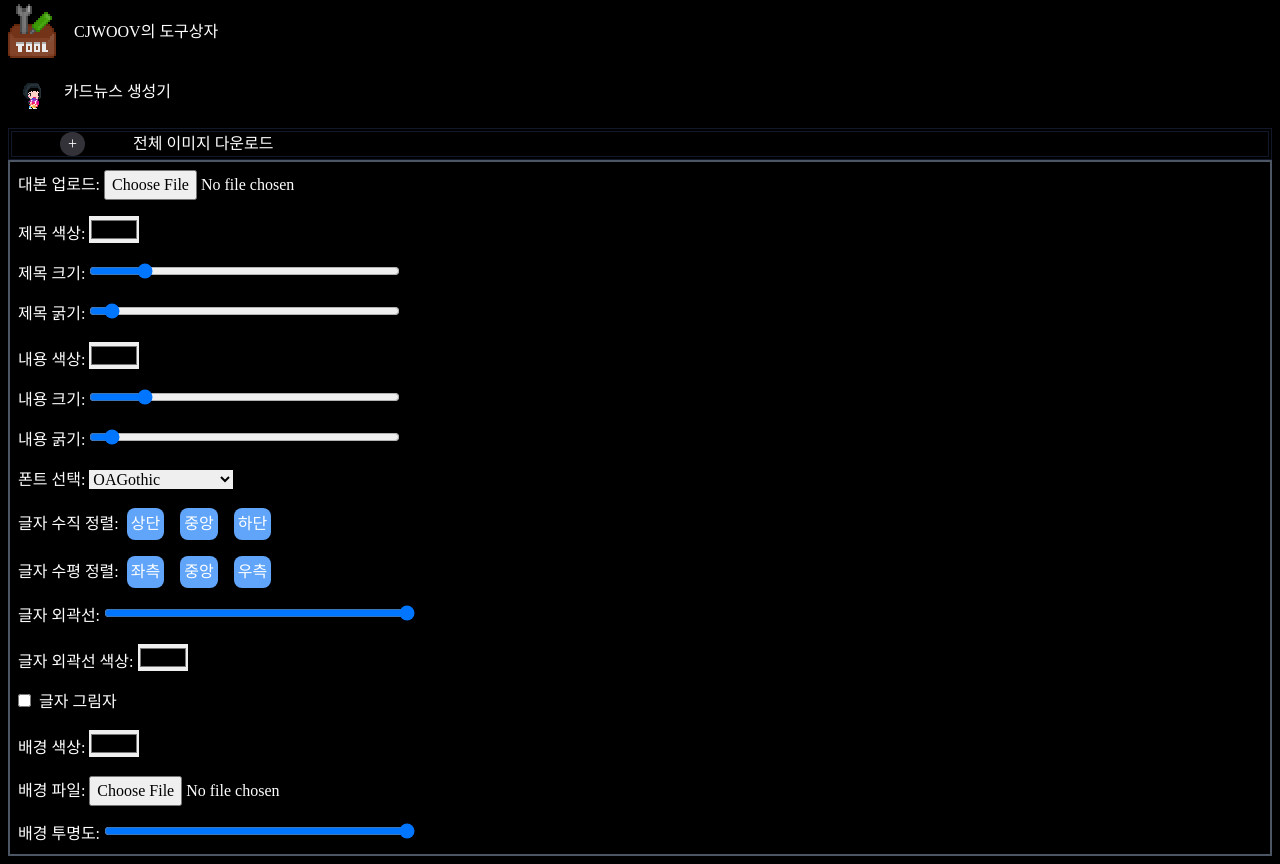
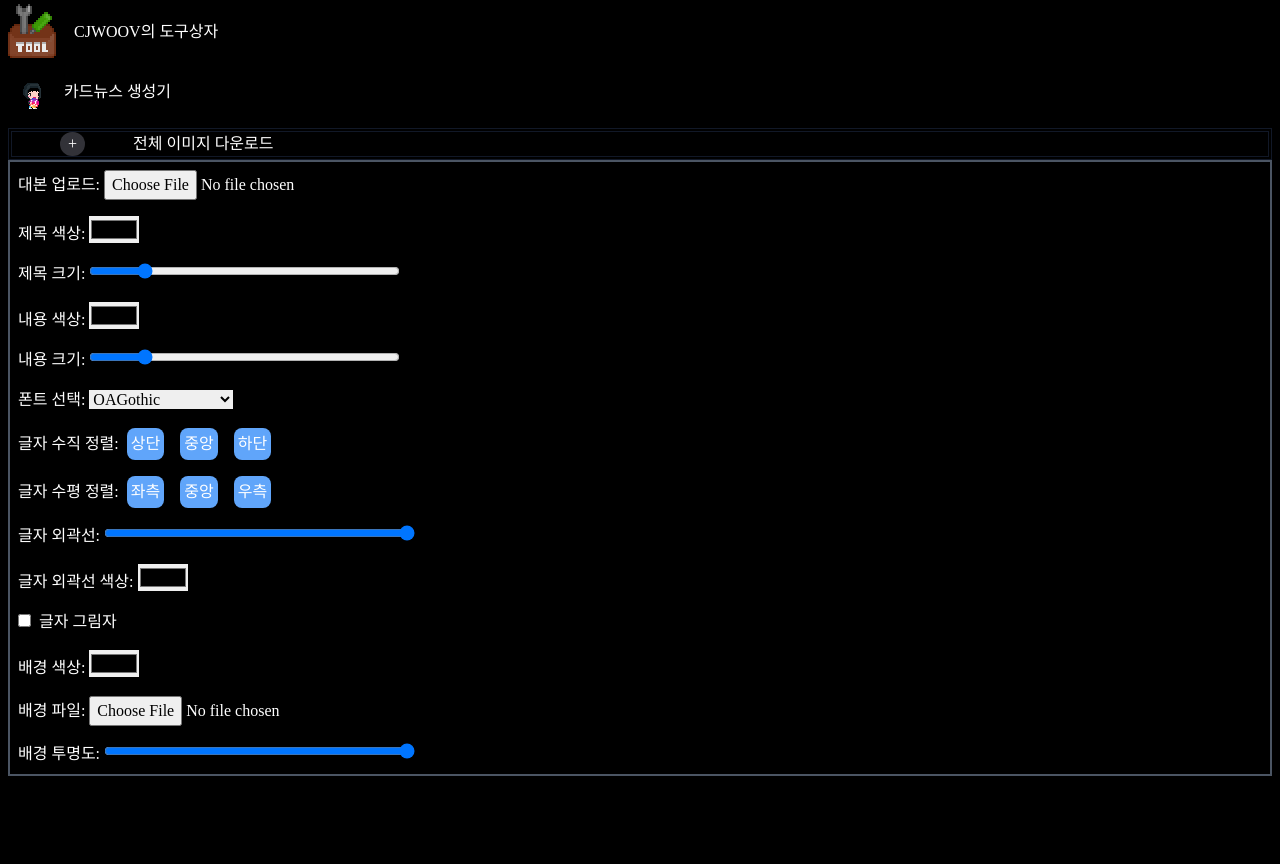
Before and after one commit to cjwcjswo/toolkit_cjwoov, a Next.js app in the folder client/: page /card-news in a window 1280 px wide. After the commit the page ends 800 px from the top, so only its background shows below. Built offline with nearby package versions, Linux system fonts and the light colour scheme; a web font is replaced by a local one.

Commit message:
- 카드 뉴스 리팩토링 - 스크립트를 불러 올 때 수정이 안되는 버그 수정

```diff
--- a/client/pages/card-news.js
+++ b/client/pages/card-news.js
@@ -5,20 +5,13 @@ import { saveAs } from 'file-saver';
 const CardNews = ({ page, setting, title, content, addCanvasRef, removeCanvasRef }) => {
     const canvasRef = useRef(null);
 
-    const [titleText, setTitleText] = useState("");
-    const [contentText, setContentText] = useState("");
+    const [titleText, setTitleText] = useState(title);
+    const [contentText, setContentText] = useState(content);
     const [imageSrc, setImageSrc] = useState('');
 
     useEffect(() => {
         if (!canvasRef.current) {
             return;
-        }
-
-        if (title !== "") {
-            setTitleText(title);
-        }
-        if (content !== "") {
-            setContentText(content);
         }
 
         const canvas = canvasRef.current;
@@ -43,7 +36,7 @@ const CardNews = ({ page, setting, title, content, addCanvasRef, removeCanvasRef
         };
 
         // 텍스트 렌더링 함수
-        const renderText = (titleText, contentText, titleTextStyle, contentTextStyle) => {
+        const renderText = () => {
             if (titleText === '' && contentText === '') {
                 return;
             }
@@ -57,10 +50,10 @@ const CardNews = ({ page, setting, title, content, addCanvasRef, removeCanvasRef
             const MARGIN_Y = 50;
 
             ctx.textAlign = 'center';
-            if (titleTextStyle.textHorizontalAlign === 'left') {
+            if (setting.textHorizontalAlign === 'left') {
                 ctx.textAlign = 'left';
                 textX = MARGIN_X;
-            } else if (titleTextStyle.textHorizontalAlign === 'right') {
+            } else if (setting.textHorizontalAlign === 'right') {
                 ctx.textAlign = 'right';
                 textX = canvas.width - MARGIN_X;
             } else {
@@ -71,38 +64,38 @@ const CardNews = ({ page, setting, title, content, addCanvasRef, removeCanvasRef
             let textX, textY = 0;
 
             textLines.forEach((line) => {
-                ctx.font = `${contentTextStyle.textThickness} ${contentTextStyle.textSize}px ${contentTextStyle.font}`
+                ctx.font = `${setting.contentTextStyle.textSize}px ${setting.contentTextStyle.font}`
                 const textMetrics = ctx.measureText(line);
                 const textHeight = textMetrics.actualBoundingBoxAscent + textMetrics.actualBoundingBoxDescent;
 
-                if (titleTextStyle.textVerticalAlign === 'top') {
+                if (setting.textVerticalAlign === 'top') {
                     // empty
-                } else if (titleTextStyle.textVerticalAlign === 'middle') {
+                } else if (setting.textVerticalAlign === 'middle') {
                     textY -= (textHeight + MARGIN_Y) / 2;
                 } else {
                     textY -= (textHeight + MARGIN_Y);
                 }
             });
 
-            if (titleTextStyle.textVerticalAlign === 'top') {
+            if (setting.textVerticalAlign === 'top') {
                 // empty
-            } else if (titleTextStyle.textVerticalAlign === 'middle') {
+            } else if (setting.textVerticalAlign === 'middle') {
                 textY += canvas.height / 2;
             } else {
                 textY += canvas.height - MARGIN_Y;
             }
 
             if (titleText !== '') {
-                ctx.fillStyle = titleTextStyle.textColor;
-                ctx.font = `${titleTextStyle.textThickness} ${titleTextStyle.textSize}px ${titleTextStyle.font}`
+                ctx.fillStyle = setting.titleTextStyle.textColor;
+                ctx.font = `${setting.titleTextStyle.textSize}px ${setting.font}`
 
                 const textMetrics = ctx.measureText(titleText);
                 const textHeight = textMetrics.actualBoundingBoxAscent + textMetrics.actualBoundingBoxDescent;
 
                 textY += MARGIN_Y;
-                if (titleTextStyle.textVerticalAlign === 'middle') {
+                if (setting.textVerticalAlign === 'middle') {
                     textY -= (textHeight / 2 + MARGIN_Y);
-                } else if (titleTextStyle.textVerticalAlign == 'bottom') {
+                } else if (setting.textVerticalAlign == 'bottom') {
                     textY -= textHeight + MARGIN_Y;
                 }
                 ctx.fillText(titleText, textX, textY);
@@ -114,8 +107,8 @@ const CardNews = ({ page, setting, title, content, addCanvasRef, removeCanvasRef
             }
 
             if (contentText !== '') {
-                ctx.fillStyle = contentTextStyle.textColor;
-                ctx.font = `${contentTextStyle.textThickness} ${contentTextStyle.textSize}px ${contentTextStyle.font}`
+                ctx.fillStyle = setting.contentTextStyle.textColor;
+                ctx.font = `${setting.contentTextStyle.textSize}px ${setting.font}`
 
                 textLines.forEach((line) => {
                     const textMetrics = ctx.measureText(line);
@@ -131,24 +124,14 @@ const CardNews = ({ page, setting, title, content, addCanvasRef, removeCanvasRef
             }
         };
 
-        if (imageSrc !== '') {
+        if (imageSrc !== '' || setting.backgroundImage !== '') {
             const image = new Image();
-            image.src = imageSrc;
 
-            image.onload = () => {
-                ctx.drawImage(image, 0, 0, canvas.width, canvas.height);
-
-                ctx.globalAlpha = 1;
-                applyCommonSettings();
-                renderText(titleText, contentText, setting.titleTextStyle, setting.contentTextStyle);
-            };
-
-            return;
-        }
-
-        if (setting.backgroundImage !== '') {
-            const image = new Image();
-            image.src = setting.backgroundImage;
+            if (imageSrc !== '') {
+                image.src = imageSrc;
+            } else {
+                image.src = setting.backgroundImage;
+            }
 
             image.onload = () => {
                 ctx.globalAlpha = setting.backgroundImageOpacity;
@@ -156,10 +139,12 @@ const CardNews = ({ page, setting, title, content, addCanvasRef, removeCanvasRef
 
                 ctx.globalAlpha = 1;
                 applyCommonSettings();
-                renderText(titleText, contentText, setting.titleTextStyle, setting.contentTextStyle);
+                renderText();
             };
 
-            return;
+            return () => {
+                image.onload = null;
+            };
         }
 
         ctx.globalAlpha = 1;
@@ -167,11 +152,9 @@ const CardNews = ({ page, setting, title, content, addCanvasRef, removeCanvasRef
         ctx.fillRect(0, 0, canvas.width, canvas.height);
 
         applyCommonSettings();
-        renderText(titleText, contentText, setting.titleTextStyle, setting.contentTextStyle);
+        renderText();
 
-
-
-    }, [canvasRef, setting, imageSrc, title, content, titleText, contentText]);
+    }, [canvasRef, setting, imageSrc, titleText, contentText]);
 
     // 최초 마운트 시에만 실행될 로직
     useEffect(() => {
@@ -215,11 +198,11 @@ const CardNews = ({ page, setting, title, content, addCanvasRef, removeCanvasRef
             <div className="m-2 hidden md:block">
                 <div>
                     제목
-                    <input type="text" className="w-full text-black" onChange={handleTitleTextChange} />
+                    <input type="text" className="w-full text-black" onChange={handleTitleTextChange} value={titleText}/>
                 </div>
                 <div className="mt-2 w-full">
                     내용
-                    <textarea className="w-full text-black" rows="5" onChange={handleContentTextChange} />
+                    <textarea className="w-full text-black" rows="5" onChange={handleContentTextChange} value={contentText}/>
                 </div>
                 <div className="mt-2">
                     <input type="file" accept="image/*" onChange={handleImageChange}/>
@@ -244,19 +227,11 @@ const CardNewsBasicSetting = (props) => {
                     onChange={(e) => { props.onChangeTitleTextSize(e.target.value) }} />
             </div>
             <div className="mt-4">
-                제목 굵기: <input type="range" min="1" max="1000" step="1" className="w-1/4"
-                    onChange={(e) => { props.onChangeTitleTextThickness(e.target.value) }} />
-            </div>
-            <div className="mt-4">
                 내용 색상: <input type="color" onChange={(e) => { props.onChangeContentTextColor(e.target.value) }} />
             </div>
             <div className="mt-4">
                 내용 크기: <input type="range" min="10" max="256" step="1" className="w-1/4"
                     onChange={(e) => { props.onChangeContentTextSize(e.target.value) }} />
-            </div>
-            <div className="mt-4">
-                내용 굵기: <input type="range" min="1" max="1000" step="1" className="w-1/4"
-                    onChange={(e) => { props.onChangeContentTextThickness(e.target.value) }} />
             </div>
             <div className="mt-4">
                 폰트 선택:
@@ -380,175 +355,117 @@ const CardNewsMaker = ({ setting, textScript }) => {
 
 const DEFAULT_SETTING = {
     "titleTextStyle": {
-        "font": DEFAULT_FONTS[0],
         "textColor": "black",
-        "textSize": 128,
-        "textThickness": 1,
-        "textHorizontalAlign": "right",
-        "textVerticalAlign": "top"
+        "textSize": 128
     },
     "contentTextStyle": {
-        "font": DEFAULT_FONTS[0],
         "textColor": "black",
-        "textSize": 100,
-        "textThickness": 1,
-        "textHorizontalAlign": "right",
-        "textVerticalAlign": "top"
+        "textSize": 100
     },
+    "font": DEFAULT_FONTS[0],
     "textStrokeSize": 0,
     "textStrokeColor": "white",
+    "textShadow": false,
+    "textHorizontalAlign": "right",
+    "textVerticalAlign": "top",
     "backgroundColor": "white",
-    "backgroundImage": "",
-    "textShadow": false,
     "backgroundImage": "",
     "backgroundImageOpacity": 100
 
 };
+
+const useSettings = (initialSettings) => {
+    const [settings, setSettings] = useState(initialSettings);
+
+    const updateSetting = (key, value) => {
+        setSettings(prev => ({
+            ...prev,
+            [key]: value
+        }));
+    };
+
+    const updateNestedSetting = (key, subKey, value) => {
+        setSettings(prev => ({
+            ...prev,
+            [key]: {
+                ...prev[key],
+                [subKey]: value
+            }
+        }));
+    };
+
+    const toggleSetting = (key) => {
+        setSettings(prev => ({
+            ...prev,
+            [key]: !prev[key]
+        }));
+    };
+
+    return { settings, updateSetting, updateNestedSetting, toggleSetting };
+  };
+
 const CardNewsPage = () => {
-    const [setting, setSetting] = useState(DEFAULT_SETTING);
+    const { settings, updateSetting, updateNestedSetting, toggleSetting } = useSettings(DEFAULT_SETTING);
     const [textScript, setTextScript] = useState('');
 
     // 폰트 변경
     const handleChangeFont = (font) => {
-        setSetting({
-            ...setting,
-            "titleTextStyle": {
-                ...setting.titleTextStyle,
-                "font": font
-            },
-            "contentTextStyle": {
-                ...setting.contentTextStyle,
-                "font": font
-            }
-        });
+        updateSetting("font", font);
+    }
+
+    // 글자 외곽선 색상 변경
+    const handleChangeTextStrokeColor = (textStrokeColor) => {
+        updateSetting("textStrokeColor", textStrokeColor);
+    }
+
+    // 글자 외곽선 굵기 변경
+    const handleChangeTextStrokeSize = (textStrokeSize) => {
+        updateSetting("textStrokeSize", textStrokeSize);
+    }
+
+    // 배경 색상 변경
+    const handleChangeBackgroundColor = (backgroundColor) => {
+        updateSetting("backgroundColor", backgroundColor);
+    }
+
+    // 글자 수평 정렬
+    const handleClickTextHorizontalAlign = (textHorizontalAlign) => {
+        updateSetting("textHorizontalAlign", textHorizontalAlign);
+    }
+
+    // 글자 수직 정렬
+    const handleClickTextVerticalAlign = (textVerticalAlign) => {
+        updateSetting("textVerticalAlign", textVerticalAlign);
+    }
+
+    // 배경 이미지 투명도 조절
+    const handleBackgroundImageOpacityChange = (opacity) => {
+        updateSetting("backgroundImageOpacity", opacity);
     }
 
     // 제목 크기 변경
-    const handleChangeTitleTextSize = (size) => {
-        setSetting({
-            ...setting,
-            "titleTextStyle": {
-                ...setting.titleTextStyle,
-                "textSize": size
-            }
-        });
+    const handleChangeTitleTextSize = (titleTextSize) => {
+        updateNestedSetting("titleTextStyle", "textSize", titleTextSize);
     }
 
     // 제목 색상 변경
-    const handleChangeTitleTextColor = (color) => {
-        setSetting({
-            ...setting,
-            "titleTextStyle": {
-                ...setting.titleTextStyle,
-                "textColor": color
-            }
-        });
-    }
-
-    // 제목 굵기 변경
-    const handleChangeTitleTextThickness = (thickness) => {
-        setSetting({
-            ...setting,
-            "titleTextStyle": {
-                ...setting.titleTextStyle,
-                "textThickness": thickness
-            }
-        });
+    const handleChangeTitleTextColor = (titleTextColor) => {
+        updateNestedSetting("titleTextStyle", "textColor", titleTextColor);
     }
 
     // 내용 크기 변경
-    const handleChangeContentTextSize = (size) => {
-        setSetting({
-            ...setting,
-            "contentTextStyle": {
-                ...setting.contentTextStyle,
-                "textSize": size
-            }
-        });
+    const handleChangeContentTextSize = (contentTextSize) => {
+        updateNestedSetting("contentTextStyle", "textSize", contentTextSize);
     }
 
     // 내용 색상 변경
-    const handleChangeContentTextColor = (color) => {
-        setSetting({
-            ...setting,
-            "contentTextStyle": {
-                ...setting.contentTextStyle,
-                "textColor": color
-            }
-        });
-    }
-
-    // 내용 굵기 변경
-    const handleChangeContentTextThickness = (thickness) => {
-        setSetting({
-            ...setting,
-            "contentTextStyle": {
-                ...setting.contentTextStyle,
-                "textThickness": thickness
-            }
-        });
-    }
-
-    // 글자 외곽선 색상 변경
-    const handleChangeTextStrokeColor = (color) => {
-        setSetting({
-            ...setting,
-            "textStrokeColor": color
-        })
-    }
-
-    // 글자 외곽선 굵기 변경
-    const handleChangeTextStrokeSize = (size) => {
-        setSetting({
-            ...setting,
-            "textStrokeSize": size
-        })
-    }
-
-    // 배경 색상 변경
-    const handleChangeBackgroundColor = (color) => {
-        setSetting({
-            ...setting,
-            "backgroundColor": color
-        });
-    }
-
-    // 글자 수평 정렬
-    const handleClickTextHorizontalAlign = (align) => {
-        setSetting({
-            ...setting,
-            "titleTextStyle": {
-                ...setting.titleTextStyle,
-                "textHorizontalAlign": align
-            },
-            "contentTextStyle": {
-                ...setting.contentTextStyle,
-                "textHorizontalAlign": align
-            }
-        });
-    }
-
-    // 글자 수직 정렬
-    const handleClickTextVerticalAlign = (align) => {
-        setSetting({
-            ...setting,
-            "titleTextStyle": {
-                ...setting.titleTextStyle,
-                "textVerticalAlign": align
-            },
-            "contentTextStyle": {
-                ...setting.contentTextStyle,
-                "textVerticalAlign": align
-            }
-        });
+    const handleChangeContentTextColor = (contentTextColor) => {
+        updateNestedSetting("contentTextStyle", "textColor", contentTextColor);
     }
 
     // 글자 그림자 여부
     const handleClickTextShadow = () => {
-        setSetting({
-            ...setting,
-            "textShadow": !setting.textShadow
-        });
+        toggleSetting("textShadow");
     }
 
     // 이미지 파일 선택 핸들러
@@ -562,10 +479,7 @@ const CardNewsPage = () => {
         reader.readAsDataURL(file);
 
         reader.onloadend = () => {
-            setSetting({
-                ...setting,
-                "backgroundImage": reader.result
-            });
+            updateSetting("backgroundImage", reader.result);
         };
     };
 
@@ -581,14 +495,6 @@ const CardNewsPage = () => {
         };
     }
 
-    // 배경 이미지 투명도 조절
-    const handleBackgroundImageOpacityChange = (opacity) => {
-        setSetting({
-            ...setting,
-            "backgroundImageOpacity": opacity
-        });
-    }
-
     return (
         <>
             <h2 className="flex items-center">
@@ -596,15 +502,13 @@ const CardNewsPage = () => {
                 카드뉴스 생성기
             </h2>
             <div className="wd-full m-2">
-                <CardNewsMaker setting={setting} textScript={textScript}/>
+                <CardNewsMaker setting={settings} textScript={textScript}/>
                 <CardNewsBasicSetting
                     onChangeFont={(font) => { handleChangeFont(font) }}
                     onChangeTitleTextSize={(size) => { handleChangeTitleTextSize(size) }}
                     onChangeTitleTextColor={(color) => { handleChangeTitleTextColor(color) }}
-                    onChangeTitleTextThickness={(thickness) => { handleChangeTitleTextThickness(thickness) }}
                     onChangeContentTextSize={(size) => { handleChangeContentTextSize(size) }}
                     onChangeContentTextColor={(color) => { handleChangeContentTextColor(color) }}
-                    onChangeContentTextThickness={(thickness) => { handleChangeContentTextThickness(thickness) }}
                     onChangeTextStrokeColor={(color) => { handleChangeTextStrokeColor(color) }}
                     onChangeTextStrokeSize={(size) => { handleChangeTextStrokeSize(size) }}
                     onChangeBackgroundColor={(color) => { handleChangeBackgroundColor(color) }}
```
